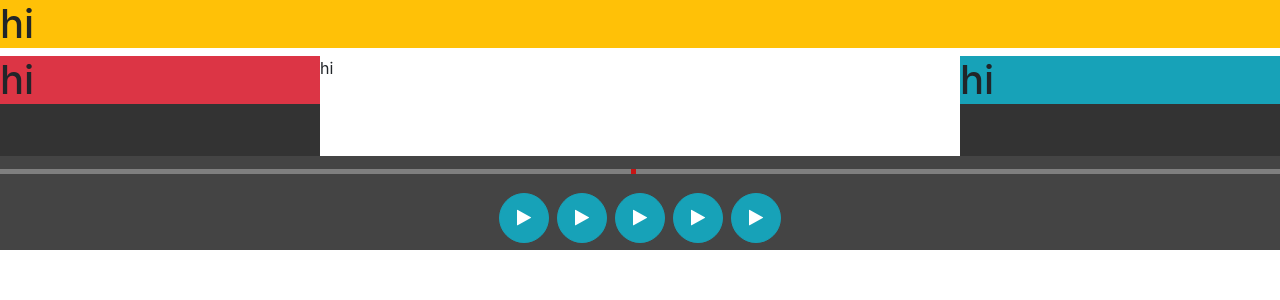
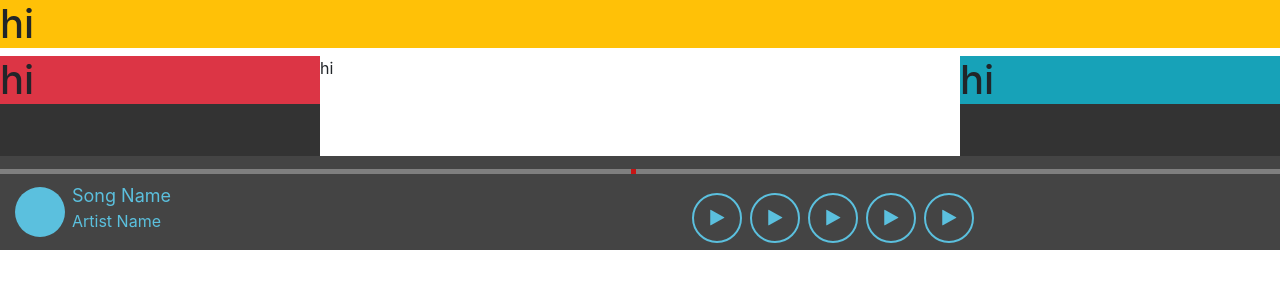
Before and after one commit to amir78729/vue-music-player, a Vue app: page / in a window 1280 px wide. Shown: the top 300 px of the page. Built offline with nearby package versions, Linux system fonts and the light colour scheme.

Commit message:
footer song-info

```diff
--- a/src/App.vue
+++ b/src/App.vue
@@ -32,7 +32,6 @@
   #app {
     min-height: 100%;
     min-width: 100%;
-
   }
   /*************************************************************************************************************/
   /*div { border : 1px solid black }*/
--- a/src/components/Footer.vue
+++ b/src/components/Footer.vue
@@ -5,12 +5,24 @@
     <div class="slidecontainer">
       <input type="range" min="1" max="100" value="50" class="slider" id="myRange">
     </div>
-    <div class="buttons container align-content-center" align="center">
-      <button class="btn btn-info" id="shuffle"><i class="fa fa-play" aria-hidden="true"></i></button>
-      <button class="btn btn-info" id="prev"><i class="fa fa-play" aria-hidden="true"></i></button>
-      <button class="btn btn-info" id="play"><i class="fa fa-play" aria-hidden="true"></i></button>
-      <button class="btn btn-info" id="next"><i class="fa fa-play" aria-hidden="true"></i></button>
-      <button class="btn btn-info" id="repeat"><i class="fa fa-play" aria-hidden="true"></i></button>
+    <div class="container-fluid">
+      <div class="song-info col-lg-4 row">
+        <div style="" class="song-cover  "></div>
+        <div class="text">
+          <p style="font-size: 18px">{{ currentSongName }}</p>
+          <p style="font-size: 16px">{{ currentSongArtist }}</p>
+        </div>
+      </div>
+      <div class="buttons container align-content-center col-lg-4" align="center">
+        <button class="btn" id="shuffle"><i class="fa fa-play" aria-hidden="true"></i></button>
+        <button class="btn" id="prev"><i class="fa fa-play" aria-hidden="true"></i></button>
+        <button class="btn" id="play"><i class="fa fa-play" aria-hidden="true"></i></button>
+        <button class="btn" id="next"><i class="fa fa-play" aria-hidden="true"></i></button>
+        <button class="btn" id="repeat"><i class="fa fa-play" aria-hidden="true"></i></button>
+      </div>
+      <div class="col-lg-4">
+
+      </div>
     </div>
   </div>
 </template>
@@ -23,6 +35,8 @@
   export default {
     data() {
       return {
+        currentSongName: 'Song Name',
+        currentSongArtist: 'Artist Name',
         timelinePercentage: 0.5
       }
     },
@@ -45,6 +59,9 @@
     align-content: center;
   }
   .buttons button {
+    background-color: #444444;
+    color: #5bc0de;
+    border: solid #5bc0de 2px;
     align-content: center;
     font-size: 18px;
     margin: 4px;
@@ -54,6 +71,9 @@
     transition: all .3s;
   }
   .buttons button:hover {
+    background-color: #333333;
+    color: #5bc0de;
+    border: solid #5bc0de 2px;
     font-size: 20px;
     margin: 2px;
     height: 54px;
@@ -105,4 +125,25 @@
     background: red; /* Green background */
     cursor: pointer; /* Cursor on hover */
   }
+
+  .song-info {
+    float: left;
+    text-space: 10px;
+  }
+  .song-info p {
+    /*font-weight: bold;*/
+    color: #5bc0de;
+    margin-bottom: 0;
+  }
+  .song-info .text {
+    padding: 2px;
+  }
+  .song-cover {
+    background-color: #5bc0de;
+    height: 50px;
+    width: 50px;
+    margin: 7px 5px 5px 0px;
+    position: relative;
+    border-radius: 50%;
+  }
 </style>
```
